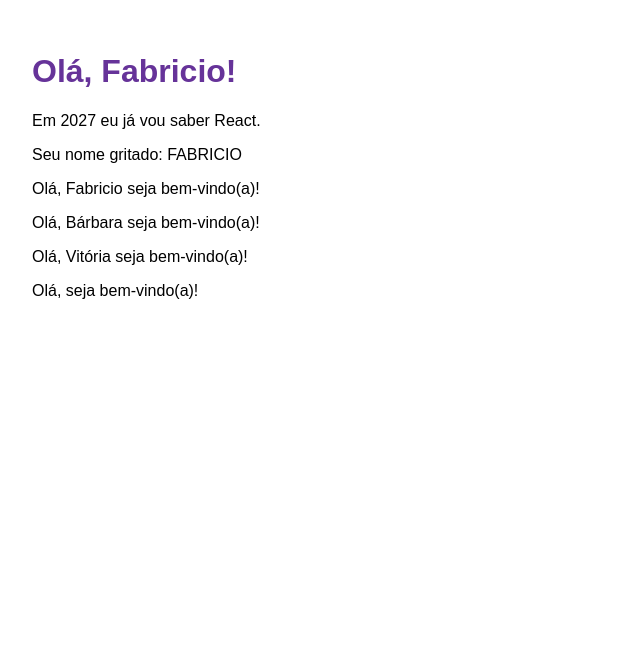
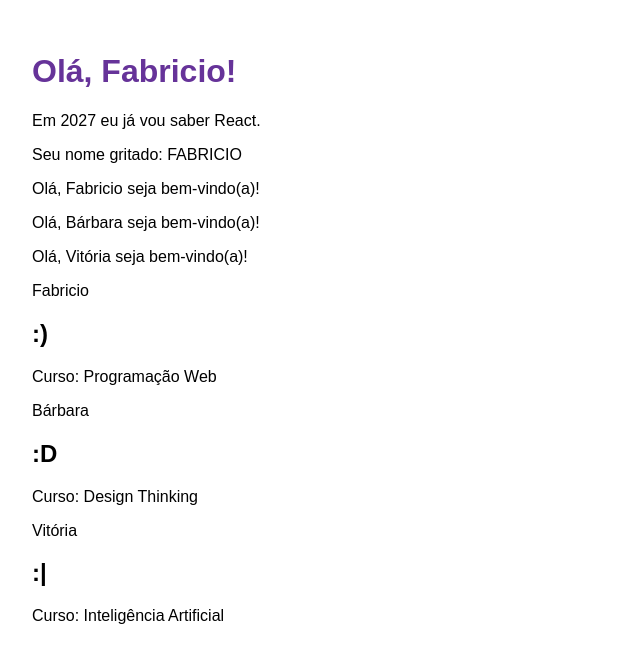
Before and after one commit to Alwppy/ra-202451090844, a React (Vite) app in the folder pw/aulas/aula-08/meu-primeiro-react/: page / in a window 1280 px wide. Shown: the top 662 px of the page, without its empty margins (0-640 px from the left). Built offline with nearby package versions, Linux system fonts and the light colour scheme.

Commit message:
Desafio Completo (Passo 12)

```diff
--- a/pw/aulas/aula-08/meu-primeiro-react/src/App.jsx
+++ b/pw/aulas/aula-08/meu-primeiro-react/src/App.jsx
@@ -1,6 +1,7 @@
   import './App.css'
 
 import Saudacao from './components/Saudacao';
+import CartaoPerfil from './components/CartaoPerfil';
 
 function App() {
   const nome = "Fabricio";
@@ -14,7 +15,10 @@ function App() {
       <Saudacao nome="Fabricio "/>
       <Saudacao nome="Bárbara "/>
       <Saudacao nome="Vitória "/>
-      <Saudacao />
+
+      <CartaoPerfil nome="Fabricio" emoji=":)" curso="Programação Web"/>
+      <CartaoPerfil nome="Bárbara" emoji=":D" curso="Design Thinking"/>
+      <CartaoPerfil nome="Vitória" emoji=":|" curso="Inteligência Artificial"/>
     </>
 
   );
--- /dev/null
+++ b/pw/aulas/aula-08/meu-primeiro-react/src/components/CartaoPerfil.jsx
@@ -0,0 +1,10 @@
+function CartaoPerfil(props) {
+return (
+      <div className="cartao">
+        <span>{props.nome}</span>
+        <h2>{props.emoji}</h2>
+        <p>Curso: {props.curso}</p>
+      </div>
+    );
+  }
+export default CartaoPerfil;
```
